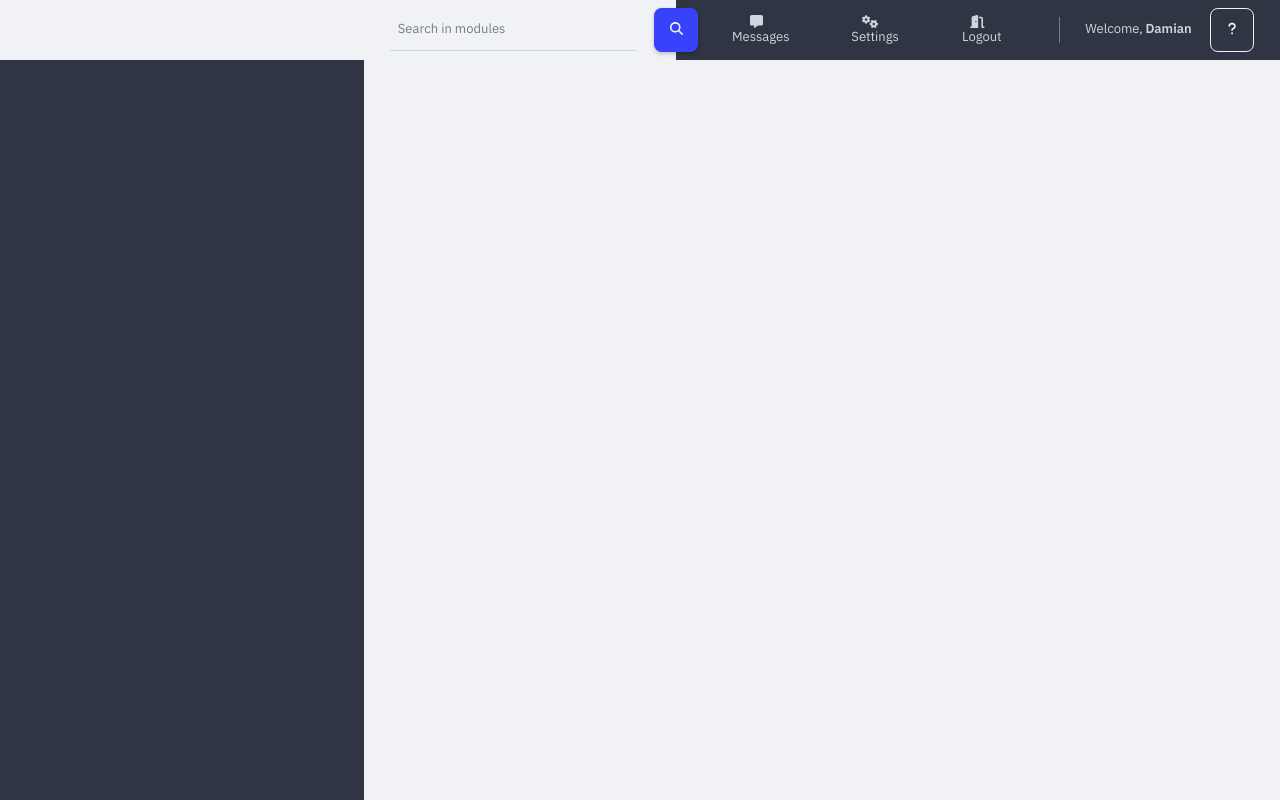
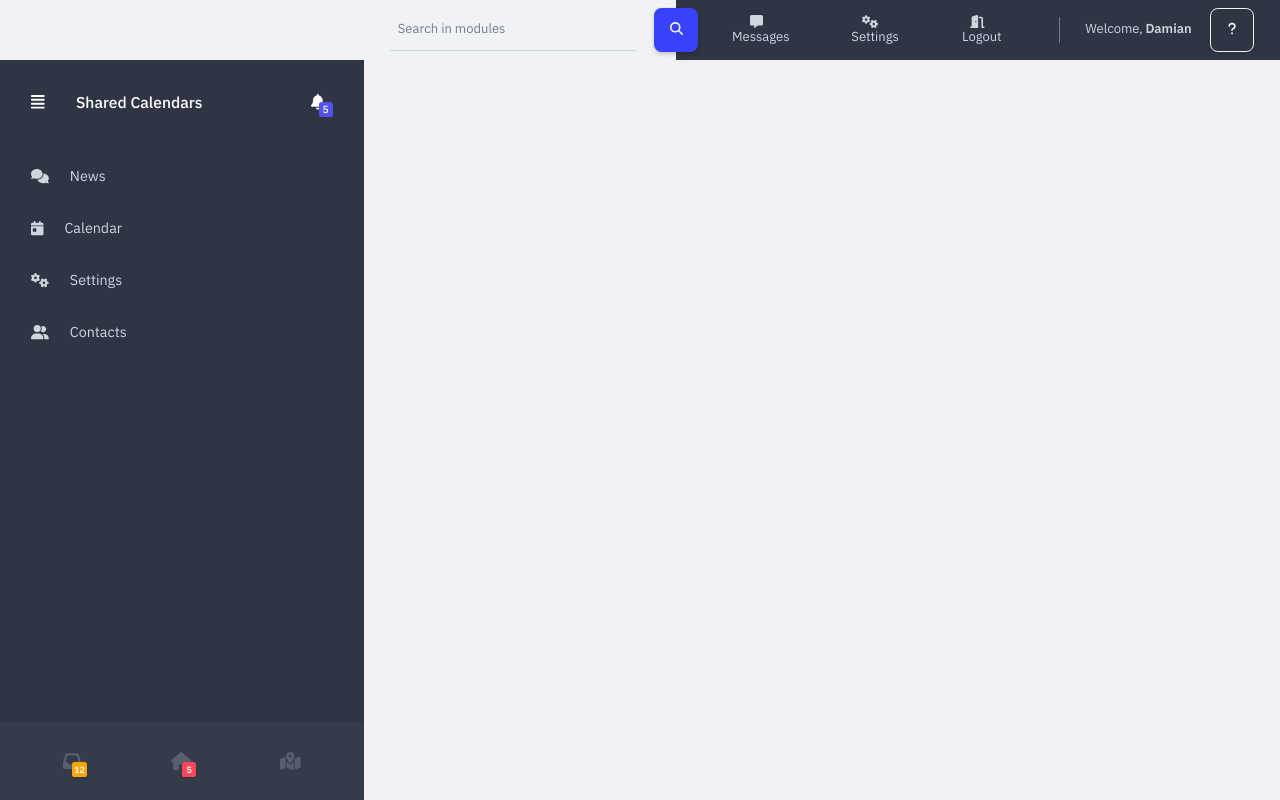
Before and after one commit to ddamiankowalski/rapidhcm, an Angular app in the folder rapidhcm-frontend/: page /dashboard in a window 1280 px wide. Built offline with nearby package versions, Linux system fonts and the light colour scheme; no server answers; sample sign-in values are in the browser's storage.

Commit message:
changes in accordion menu

```diff
--- a/rapidhcm-frontend/src/app/dashboard/accordion/accordion.module.ts
+++ b/rapidhcm-frontend/src/app/dashboard/accordion/accordion.module.ts
@@ -1,8 +1,11 @@
 import { NgModule } from "@angular/core";
+import { FontAwesomeModule } from "@fortawesome/angular-fontawesome";
 import { SystemAccordionContainerComponent } from "./components/accordioncontainer.component";
 
 @NgModule({
-    imports: [],
+    imports: [
+        FontAwesomeModule
+    ],
     exports: [
         SystemAccordionContainerComponent
     ],
--- a/rapidhcm-frontend/src/app/dashboard/accordion/components/accordioncontainer.component.ts
+++ b/rapidhcm-frontend/src/app/dashboard/accordion/components/accordioncontainer.component.ts
@@ -1,4 +1,6 @@
 import { Component } from "@angular/core";
+import { IconDefinition } from "@fortawesome/fontawesome-svg-core";
+import { faAlignJustify, faBell, faCalendarDay, faCogs, faComments, faHamburger, faHome, faInbox, faMapMarkedAlt, faMessage, faUserFriends } from "@fortawesome/free-solid-svg-icons";
 
 @Component({
     selector: 'system-accordion-container',
@@ -6,4 +8,15 @@ import { Component } from "@angular/core";
 })
 export class SystemAccordionContainerComponent {
     constructor() {}
+
+    public faAlignJustify: IconDefinition = faAlignJustify;
+    public faBell: IconDefinition = faBell;
+    public faComments: IconDefinition = faComments;
+    public faCalendarDay: IconDefinition = faCalendarDay;
+    public faCogs: IconDefinition = faCogs;
+    public faUserFriends: IconDefinition = faUserFriends;
+    public faInbox: IconDefinition = faInbox;
+    public faHome: IconDefinition = faHome;
+    public faMapMarkedAlt: IconDefinition = faMapMarkedAlt;
+
 }
--- a/rapidhcm-frontend/src/app/dashboard/accordion/templates/accordioncontainer.html
+++ b/rapidhcm-frontend/src/app/dashboard/accordion/templates/accordioncontainer.html
@@ -1,3 +1,49 @@
 <div class="std-accordion accordion__container">
-
+    <div class="accordion__header">
+        <div class="accordion__hamburger">
+            <fa-icon [icon]="faAlignJustify"></fa-icon>
+        </div>
+        <div class="accordion__message">Shared Calendars</div>
+        <div class="accordion__icon">
+            <fa-icon [icon]="faBell"></fa-icon>
+            <div class="icon-notification">5</div>
+        </div>
+    </div>
+    <!-- in the future add ngfor here with components -->
+    <div class="accordion__item">
+        <fa-icon class="item-icon" [icon]="faComments"></fa-icon>
+        <span class="item-text">News</span>
+    </div>
+    <div class="accordion__item">
+        <fa-icon class="item-icon" [icon]="faCalendarDay"></fa-icon>
+        <span class="item-text">Calendar</span>
+    </div>
+    <div class="accordion__item">
+        <fa-icon class="item-icon" [icon]="faCogs"></fa-icon>
+        <span class="item-text">Settings</span>
+    </div>
+    <div class="accordion__item">
+        <fa-icon class="item-icon" [icon]="faUserFriends"></fa-icon>
+        <span class="item-text">Contacts</span>
+    </div>
+    <div class="accordion__footer">
+        <div class="item-container">
+            <div class="item-icon">
+                <fa-icon class="item-icon" [icon]="faInbox"></fa-icon>
+                <div class="notification yellow">12</div>
+            </div>
+        </div>
+        <div class="item-container">
+        <div class="item-icon">
+            <fa-icon class="item-icon" [icon]="faHome"></fa-icon>
+            <div class="notification red">5</div>
+        </div>
+        </div>
+        <div class="item-container">
+        <div class="item-icon">
+            <fa-icon class="item-icon" [icon]="faMapMarkedAlt"></fa-icon>
+            <!-- <div class="notification green"></div> -->
+        </div>
+        </div>
+    </div>
 </div>
--- a/rapidhcm-frontend/src/app/dashboard/topmenu/components/topmenucontainer.component.ts
+++ b/rapidhcm-frontend/src/app/dashboard/topmenu/components/topmenucontainer.component.ts
@@ -1,6 +1,7 @@
 import { Component } from "@angular/core";
 import { IconDefinition } from "@fortawesome/fontawesome-svg-core";
-import { faBell, faCogs, faDoorOpen, faMessage, faSearch } from "@fortawesome/free-solid-svg-icons";
+import { faMagento } from "@fortawesome/free-brands-svg-icons";
+import { faAnchorLock, faBell, faCogs, faDoorOpen, faHaykal, faMessage, faSackXmark, faSearch } from "@fortawesome/free-solid-svg-icons";
 
 @Component({
     selector: 'dashboard-top-menu-container',
@@ -14,4 +15,9 @@ export class TopMenuContainerComponent {
     public faDoorOpen: IconDefinition = faDoorOpen;
     public faCogs: IconDefinition = faCogs;
     public faSearch: IconDefinition = faSearch;
+    public faAnchorLock: IconDefinition = faAnchorLock;
+    public faAnchorLock2: IconDefinition = faSackXmark;
+    public faAnchorLock3: IconDefinition = faHaykal;
+    public faAnchorLock4: IconDefinition = faMagento;
+
 }
--- a/rapidhcm-frontend/src/app/dashboard/topmenu/templates/topmenucontainer.html
+++ b/rapidhcm-frontend/src/app/dashboard/topmenu/templates/topmenucontainer.html
@@ -1,5 +1,6 @@
 <div class="std-dashboard__top">
     <div class="std-dashboard__top-menu-logo">
+
     </div>
     <div class="dashboard__search-menu">
         <div class="search-menu_input">
--- a/rapidhcm-frontend/src/styles/base/_var.scss
+++ b/rapidhcm-frontend/src/styles/base/_var.scss
@@ -11,6 +11,8 @@ $matted-blue: #5352ED;
 $error: #FF4757;
 $icon-grey: #CED6E0;
 $success: #2ED573;
+$footer-icon: #57606F;
+$yellow-warning: #FFA502;
 
 // shadows variables (global)
 
--- a/rapidhcm-frontend/src/styles/dashboard/accordion/_accordion.scss
+++ b/rapidhcm-frontend/src/styles/dashboard/accordion/_accordion.scss
@@ -2,8 +2,142 @@
 
 .std-accordion {
     &.accordion__container {
+        position: relative;
         width: 100%;
         height: 100%;
         background-color: global.$dark-background;
     }
+
+    & .accordion__header {
+        display: flex;
+        flex-direction: row;
+        font-size: 0.6rem;
+        font-weight: 500;
+        padding-top: 1.3rem;
+        margin-bottom: 1.5rem;
+
+        & .accordion__hamburger {
+            cursor: pointer;
+            padding-left: 1.2rem;
+            padding-right: 1.2rem;
+            color: global.$white-background;
+        }
+
+        & .accordion__message {
+            flex-grow: 1;
+            color: global.$white-background;
+        }
+
+        & .accordion__icon {
+            position: relative;
+            padding-right: 1.5rem;
+            color: global.$white-background;
+
+            & .icon-notification {
+                position: absolute;
+                background-color: global.$matted-blue;
+                width: .55rem;
+                height: .55rem;
+                border-radius: .1rem;
+                bottom: -.2rem;
+                right: 1.2rem;
+                font-size: .4rem;
+                text-align: center;
+                padding-top: .05rem;
+            }
+        }
+    }
+
+    .accordion__item {
+        transition: all .5s;
+        display: flex;
+        flex-direction: row;
+        align-items: center;
+        color: global.$disabled-grey;
+        font-size: .55rem;
+        padding-left: 1.2rem;
+        padding-right: 1.2rem;
+        height: 2rem;
+
+        &:hover {
+            cursor: pointer;
+            color: global.$white-background;
+            background: rgba(87, 96, 111, 0.15);
+
+            &::before {
+                content: '';
+                position: absolute;
+                left: 0;
+                width: .15rem;
+                height: 2rem;
+                background-color: global.$matted-blue;
+            }
+        }
+
+        & .item-icon {
+            margin-right: 0.8rem;
+        }
+
+        & .item-text {
+            font-weight: 400;
+        }
+    }
+
+    & .accordion__footer {
+        position: absolute;
+        background: rgba(87, 96, 111, 0.15);
+        width: 100%;
+        height: 3rem;
+        bottom: 0;
+        display: flex;
+        align-items: center;
+        justify-content: space-evenly;
+
+        & .item-container {
+            padding: 1rem;
+            cursor: pointer;
+
+            &:hover .item-icon {
+                transform: translateY(-.1rem);
+                color: global.$deep-grey;
+            }
+        }
+
+        & .item-icon {
+            transition: all .4s;
+            position: relative;
+            font-size: .7rem;
+            color: global.$footer-icon;
+            cursor: pointer;
+
+        }
+
+        & .notification {
+            position: absolute;
+            font-size: .35rem;
+            font-weight: 600;
+            text-align: center;
+            padding-top: .1rem;
+            color: global.$white-background;
+            bottom: -.2rem;
+            right: -.2rem;
+            background-color: global.$yellow-warning;
+            height: .55rem;
+            width: .55rem;
+            border-radius: .1rem;
+            filter: drop-shadow(0px 2px 1px rgba(0, 0, 0, 0.01)) drop-shadow(0px 1px 1px rgba(0, 0, 0, 0.05)) drop-shadow(0px 1px 1px rgba(0, 0, 0, 0.09)) drop-shadow(0px 0px 0px rgba(0, 0, 0, 0.1)) drop-shadow(0px 0px 0px rgba(0, 0, 0, 0.1));
+
+            &.yellow {
+
+            }
+
+            &.red {
+                background-color: global.$error;
+            }
+
+            &.green {
+                background-color: global.$success;
+            }
+        }
+    }
 }
--- a/rapidhcm-frontend/src/styles/dashboard/topmenu/_topmenu.scss
+++ b/rapidhcm-frontend/src/styles/dashboard/topmenu/_topmenu.scss
@@ -17,6 +17,9 @@
     }
 
     &__top-menu-logo {
+        display: flex;
+        align-items: center;
+        justify-content: center;
         height: 2.3rem;
         flex-basis: 30%;
         min-width: 14rem;
```
